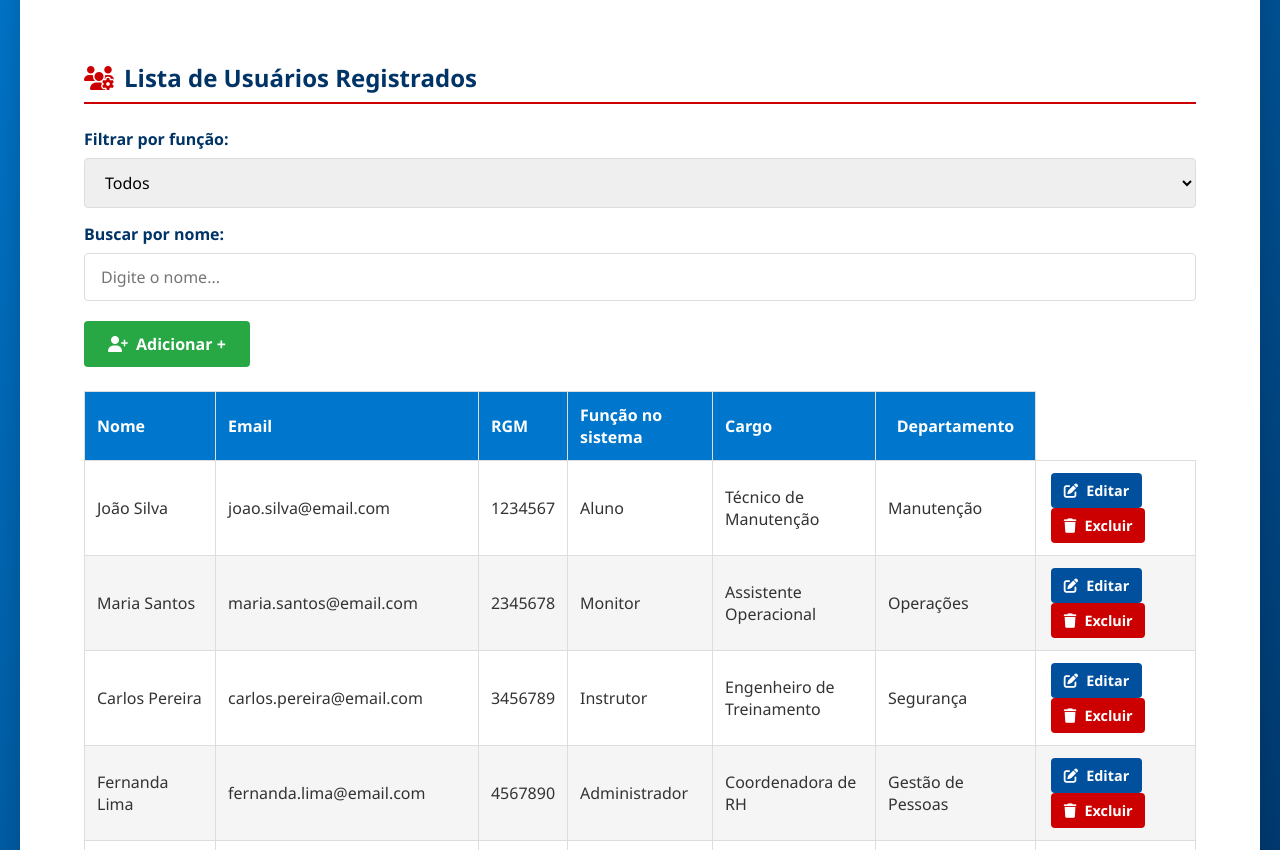
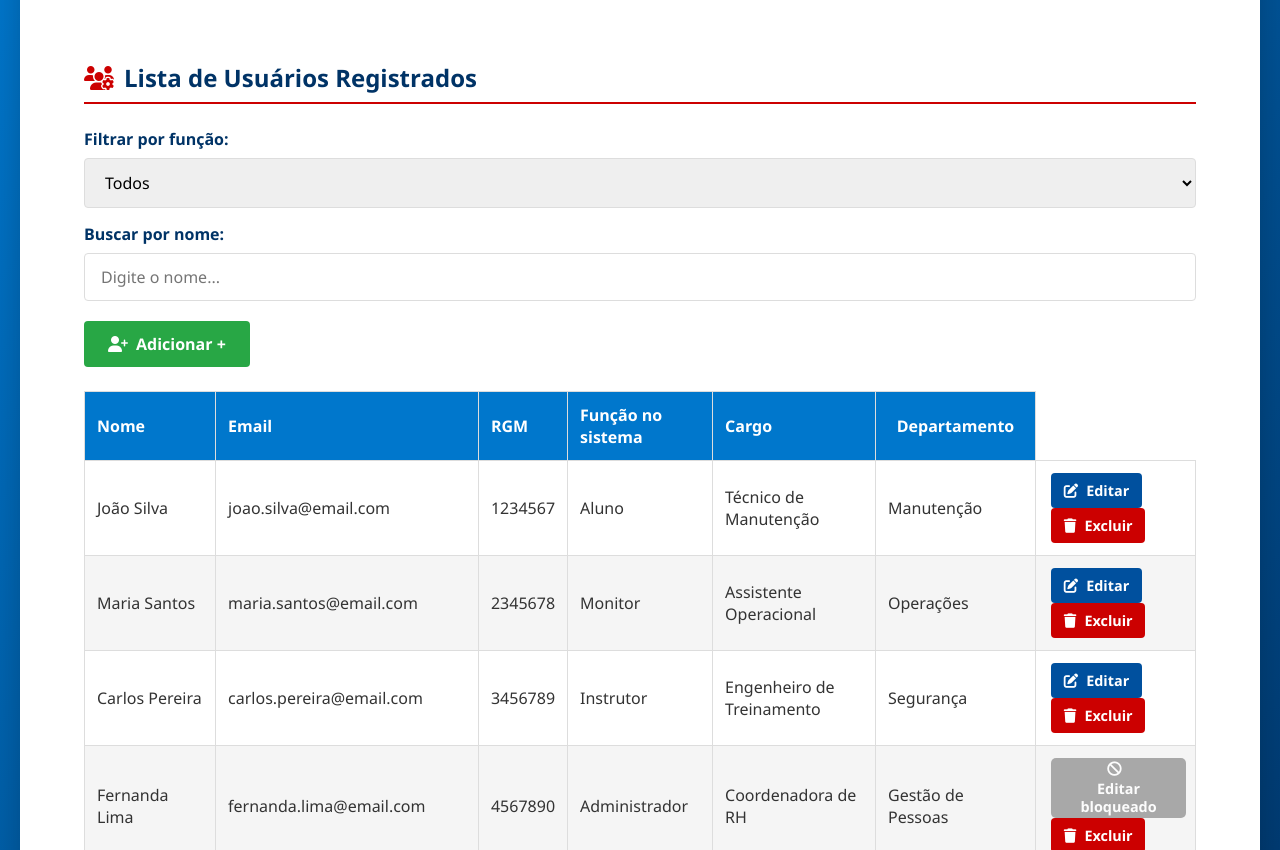
Before and after one commit to MMaistro-M/Metro-day-sistema-treinamento, a plain HTML site: page lista_usuarios.html in a window 1280 px wide. Shown: the part 100-950 px from the top of the page. Drawn offline with Linux system fonts and the light colour scheme.

Commit message:
adiciona um failsafe para edição de cadastro de administradores

```diff
--- a/admin_usuarios_lista.js
+++ b/admin_usuarios_lista.js
@@ -15,6 +15,7 @@ function renderTabelaUsuarios(lista = usuarios) {
 
   lista.forEach((u, index) => {
     const isConvidado = u.funcao === "empresa_convidada" || u.funcao === "aluno_convidado";
+    const isAdmin = u.funcao === "administrador";
 
     const rgmDisplay = isConvidado ? "–" : u.rgm;
     const cargoDisplay = isConvidado && (!u.cargo || u.cargo === "-") ? "–" : u.cargo;
@@ -23,6 +24,11 @@ function renderTabelaUsuarios(lista = usuarios) {
     const rgmClass = isConvidado ? "class='vazio'" : "";
     const cargoClass = cargoDisplay === "–" ? "class='vazio'" : "";
     const deptoClass = deptoDisplay === "–" ? "class='vazio'" : "";
+
+    // Failsafe: bloqueia edição de administradores
+    const botoesAcoes = isAdmin
+      ? `<button class="btn-disabled" disabled title="Administradores não podem ser editados"><i class="fas fa-ban"></i> Editar bloqueado</button>`
+      : `<button onclick="editarUsuario(${index})"><i class="fas fa-edit"></i> Editar</button>`;
 
     const tr = document.createElement("tr");
     tr.innerHTML = `
@@ -33,7 +39,7 @@ function renderTabelaUsuarios(lista = usuarios) {
       <td ${cargoClass}>${cargoDisplay}</td>
       <td ${deptoClass}>${deptoDisplay}</td>
       <td>
-        <button onclick="editarUsuario(${index})"><i class="fas fa-edit"></i> Editar</button>
+        ${botoesAcoes}
         <button class="btn-danger" onclick="excluirUsuario(${index})"><i class="fas fa-trash"></i> Excluir</button>
       </td>
     `;
--- a/style.css
+++ b/style.css
@@ -432,6 +432,32 @@
           font-family: monospace;
         }
 
+        /* Botão desabilitado (failsafe admin) */
+        .btn-disabled {
+         background-color: #888;
+         color: #fff;
+         cursor: not-allowed;
+         opacity: 0.7;
+         border: none;
+         width: 100%;
+         text-align: center;
+         padding: 0.55rem 0.8rem;
+         font-size: 0.9rem;
+         font-weight: 600;
+         border-radius: 5px;
+         display: flex;
+         flex-direction: column; /* permite o texto em duas linhas */
+         align-items: center;
+         justify-content: center;
+         gap: 4px; /* espaçamento entre o ícone e o texto */
+         line-height: 1.2;
+         height: 60px;
+         }
+
+         tn-disabled i {
+         font-size: 1.2rem;
+         }
+
         .filters {
             display: flex;
             gap: 15px;
```
